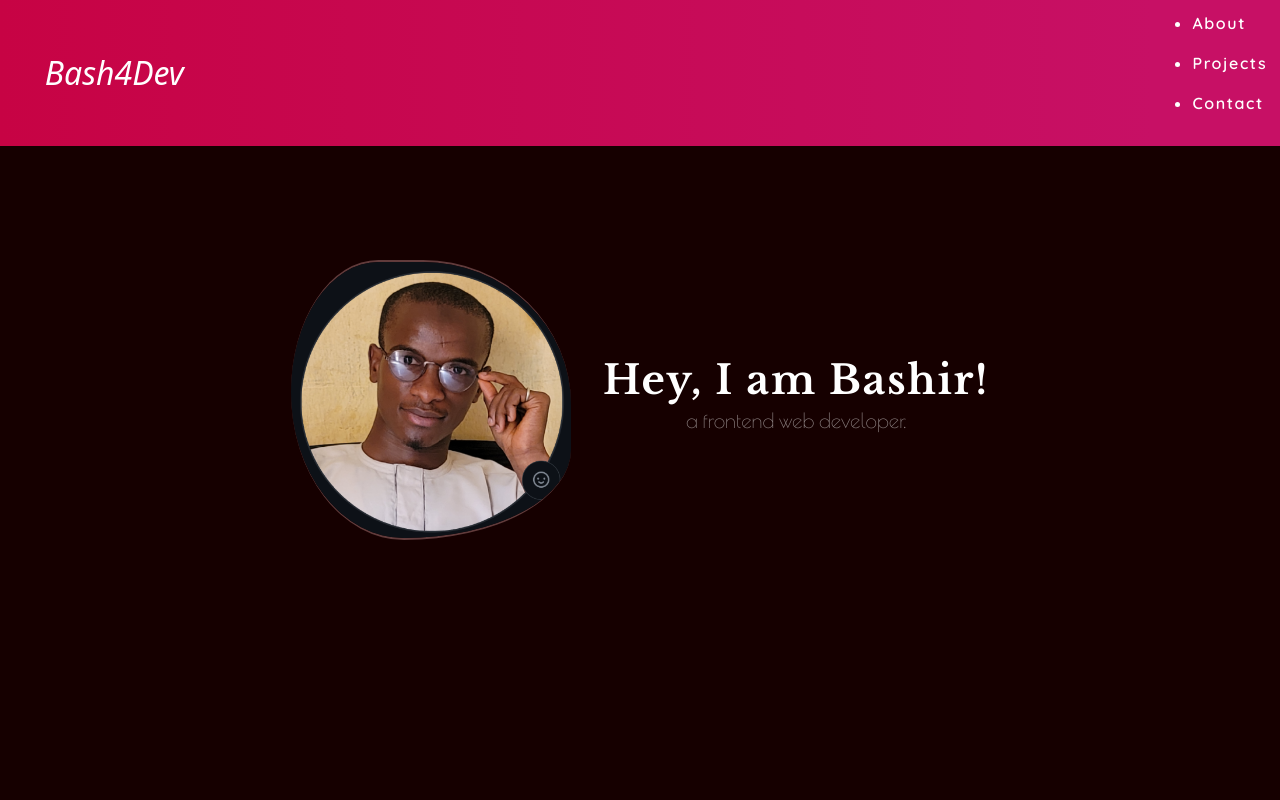
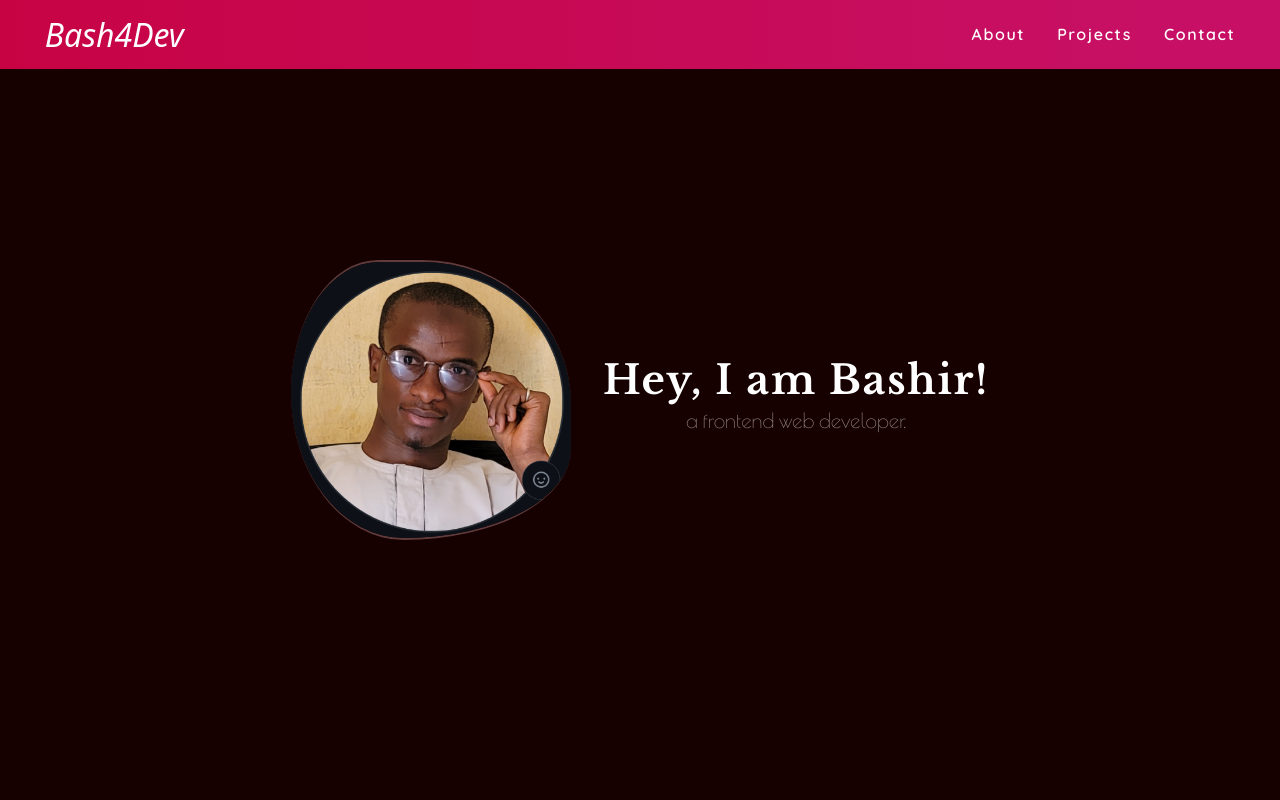
Before and after one commit to bash4Dev/portfoliopage, a plain HTML site: page index.html in a window 1280 px wide. Shown: the top 800 px of the page. Drawn offline with nearby package versions, Linux system fonts and the light colour scheme; a web font is replaced by a local one.

Commit message:
Make some modifications

```diff
--- a/styles.css
+++ b/styles.css
@@ -45,14 +45,25 @@ header .page-title {
     margin-left: 2rem;
 }
 
-header #navbar a {
+header ul {
+    display: flex;
+    list-style: none;
+}
+
+header ul a {
     text-decoration: none;
     font-size: 16px;
     font-weight: 600;
     margin-right: 2rem;
     letter-spacing: 0.1rem;
     color: var(--white-color);
+    cursor: pointer;
+    transition: .3s;
 }
+
+.stage:hover .ball {
+    animation: slide 2s linear;
+  }
 
 main #welcome-section {
     width: 100%;
```
